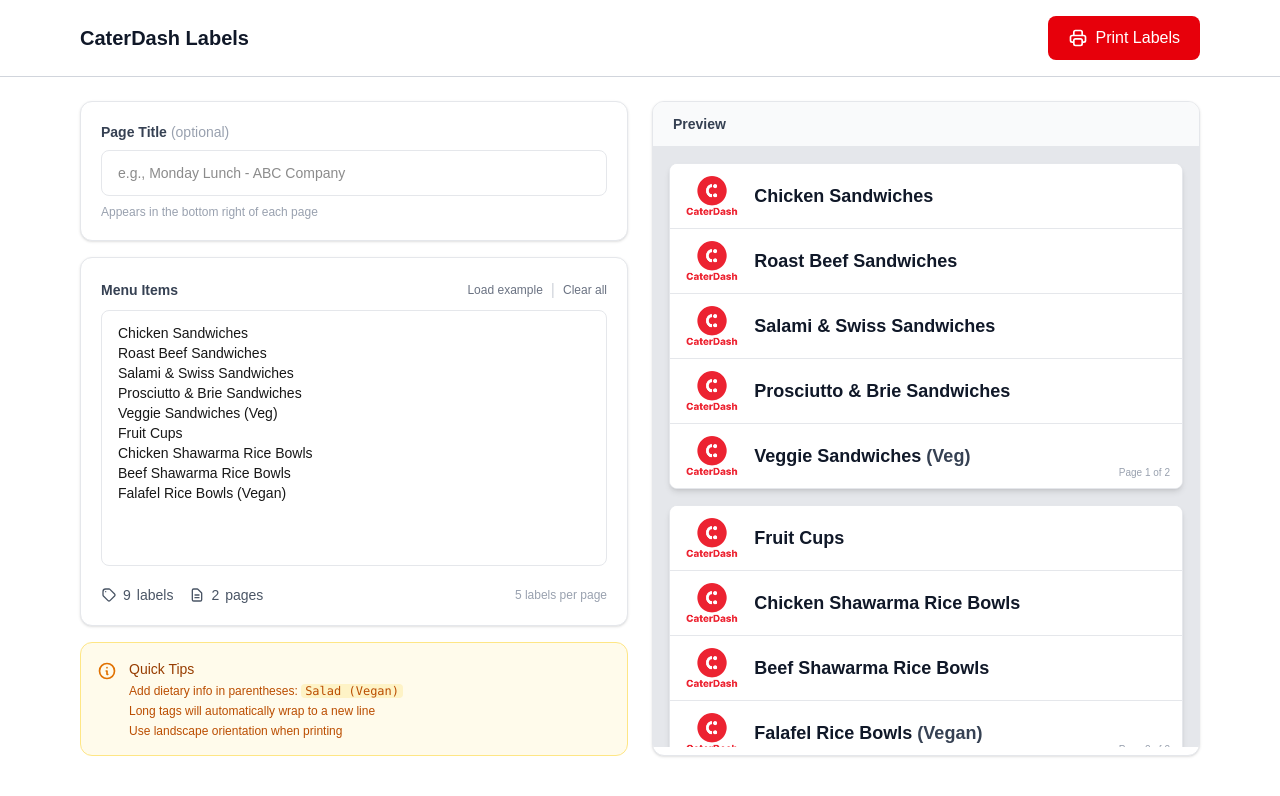
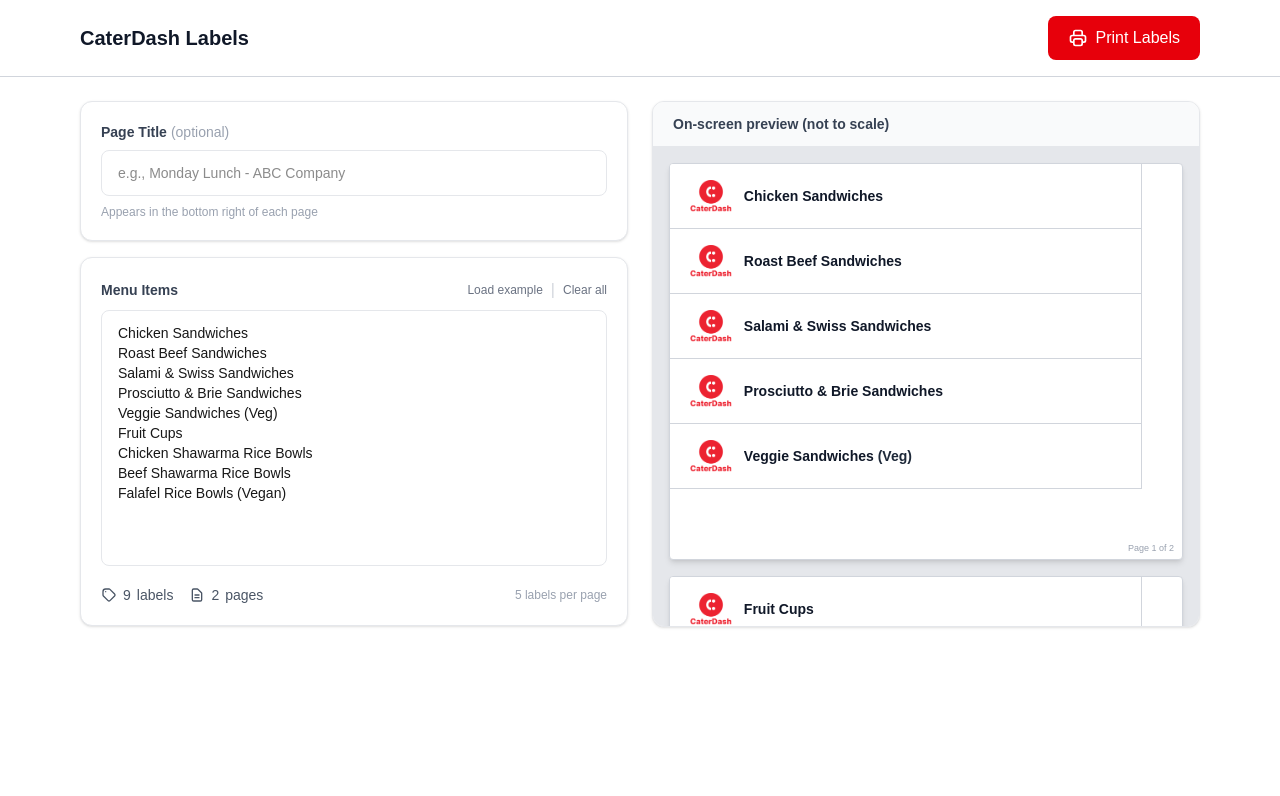
Before and after one commit to CaterDashAdmin/CaterDash-Trial, a Next.js app: page / in a window 1280 px wide. Both pictures are taken after a click on the button "Load example". Shown: the top 796 px of the page. Built offline with nearby package versions, Linux system fonts and the light colour scheme.

Commit message:
finalized label printing

```diff
--- a/app/page.tsx
+++ b/app/page.tsx
@@ -169,7 +169,7 @@ export default function LabelMaker() {
               </label>
               <input
                 type="text"
-                className="w-full px-4 py-3 border border-gray-200 rounded-lg text-sm focus:ring-2 focus:ring-red-500 focus:border-transparent transition-shadow"
+                className="w-full px-4 py-3 border border-gray-200 rounded-lg text-sm transition-shadow"
                 placeholder="e.g., Monday Lunch - ABC Company"
                 value={pageTitle}
                 onChange={(e) => setPageTitle(e.target.value)}
@@ -202,7 +202,7 @@ export default function LabelMaker() {
                 </div>
               </div>
               <textarea
-                className="w-full h-64 px-4 py-3 border border-gray-200 rounded-lg font-mono text-sm focus:ring-2 focus:ring-red-500 focus:border-transparent transition-shadow resize-none"
+                className="w-full h-64 px-4 py-3 border border-gray-200 rounded-lg font-mono text-sm transition-shadow resize-none"
                 value={inputText}
                 onChange={handleInputChange}
                 placeholder="Enter items, one per line&#10;&#10;Add dietary tags in parentheses:&#10;Veggie Wrap (Vegan)&#10;Caesar Salad (GF)"
@@ -249,38 +249,6 @@ export default function LabelMaker() {
                 <span className="text-gray-400 text-xs">5 labels per page</span>
               </div>
             </div>
-
-            {/* Tips Card */}
-            <div className="bg-amber-50 rounded-xl border border-amber-200 p-4">
-              <div className="flex gap-3">
-                <svg
-                  className="w-5 h-5 text-amber-600 flex-shrink-0 mt-0.5"
-                  fill="none"
-                  stroke="currentColor"
-                  viewBox="0 0 24 24"
-                >
-                  <path
-                    strokeLinecap="round"
-                    strokeLinejoin="round"
-                    strokeWidth={2}
-                    d="M13 16h-1v-4h-1m1-4h.01M21 12a9 9 0 11-18 0 9 9 0 0118 0z"
-                  />
-                </svg>
-                <div className="text-sm text-amber-800">
-                  <p className="font-medium mb-1">Quick Tips</p>
-                  <ul className="text-xs space-y-1 text-amber-700">
-                    <li>
-                      Add dietary info in parentheses:{" "}
-                      <code className="bg-amber-100 px-1 rounded">
-                        Salad (Vegan)
-                      </code>
-                    </li>
-                    <li>Long tags will automatically wrap to a new line</li>
-                    <li>Use landscape orientation when printing</li>
-                  </ul>
-                </div>
-              </div>
-            </div>
           </div>
 
           {/* Right Panel - Preview */}
@@ -288,12 +256,14 @@ export default function LabelMaker() {
             {/* Preview Header */}
             <div className="px-5 py-3 border-b border-gray-200 bg-gray-50">
               <div className="flex items-center justify-between">
-                <h2 className="text-sm font-semibold text-gray-700">Preview</h2>
+                <h2 className="text-sm font-semibold text-gray-700">
+                  On-screen preview (not to scale)
+                </h2>
               </div>
             </div>
 
             {/* Preview Content */}
-            <div className="p-4 bg-gray-200 max-h-[600px] overflow-y-auto">
+            <div className="p-4 bg-gray-200 h-[479px] overflow-y-auto">
               {computedLabels.length === 0 ? (
                 <div className="flex flex-col items-center justify-center py-16 text-gray-400">
                   <svg
@@ -319,40 +289,41 @@ export default function LabelMaker() {
                   {pages.filter(Boolean).map((pageLabels, pageIndex) => (
                     <div
                       key={pageIndex}
-                      className="bg-white rounded-lg shadow-md overflow-hidden border border-gray-200 relative"
+                      className="bg-white rounded shadow-md overflow-hidden border border-gray-300 relative"
+                      style={{ aspectRatio: "11 / 8.5" }}
                     >
-                      {/* Labels - styled like print output */}
-                      <div className="divide-y divide-gray-200">
+                      {/* Labels - matches print layout */}
+                      <div className="flex flex-col h-full">
                         {pageLabels.map((item, index) => (
                           <div
                             key={index}
-                            className="bg-white flex items-center px-4 py-3 gap-4"
+                            className="flex py-4 mr-10 border-b border-r border-gray-300 bg-white flex items-center px-3 gap-3 overflow-hidden"
                           >
-                            {/* Logo */}
+                            {/* Logo - proportional to print */}
                             <img
                               src="/label.png"
                               alt="CaterDash Logo"
-                              className="h-10 w-auto object-contain flex-shrink-0"
+                              className="h-8 w-auto object-contain ml-2 flex-shrink-0"
                             />
 
                             {/* Label Text - matches print styling */}
-                            <div className="flex-grow min-w-0">
+                            <div className="flex-grow min-w-0 flex flex-col justify-center">
                               {item.inline ? (
-                                <p className="text-lg font-bold text-gray-900 truncate">
+                                <p className="text-sm font-bold text-gray-900 truncate">
                                   {item.name}{" "}
                                   {item.tag && (
-                                    <span className="text-gray-700">
+                                    <span className="text-gray-800">
                                       ({item.tag})
                                     </span>
                                   )}
                                 </p>
                               ) : (
                                 <>
-                                  <p className="text-lg font-bold text-gray-900 truncate">
+                                  <p className="text-sm font-bold text-gray-900 truncate">
                                     {item.name}
                                   </p>
                                   {item.tag && (
-                                    <p className="text-sm italic text-gray-500 truncate">
+                                    <p className="text-xs italic text-gray-600 truncate">
                                       ({item.tag})
                                     </p>
                                   )}
@@ -361,17 +332,26 @@ export default function LabelMaker() {
                             </div>
                           </div>
                         ))}
+                        {/* Empty space for remaining labels if less than 5 */}
+                        {Array.from({
+                          length: LABELS_PER_PAGE - pageLabels.length,
+                        }).map((_, i) => (
+                          <div
+                            key={`empty-${i}`}
+                            className="flex-1 border-b border-r border-gray-300 bg-white"
+                          />
+                        ))}
                       </div>
 
                       {/* Bottom right: title and page number */}
                       {(pageTitle || pages.length > 1) && (
-                        <div className="absolute bottom-2 right-3 text-right">
+                        <div className="absolute bottom-1 right-2 text-right">
                           {pageTitle && (
-                            <p className="text-xs font-medium text-gray-500 truncate max-w-32">
+                            <p className="text-[10px] font-medium text-gray-500 truncate max-w-28">
                               {pageTitle}
                             </p>
                           )}
-                          <p className="text-[10px] text-gray-400">
+                          <p className="text-[9px] text-gray-400">
                             Page {pageIndex + 1} of {pages.length}
                           </p>
                         </div>
```
